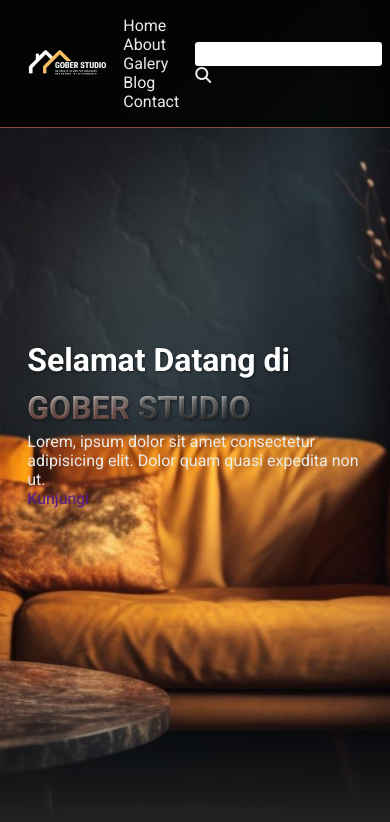
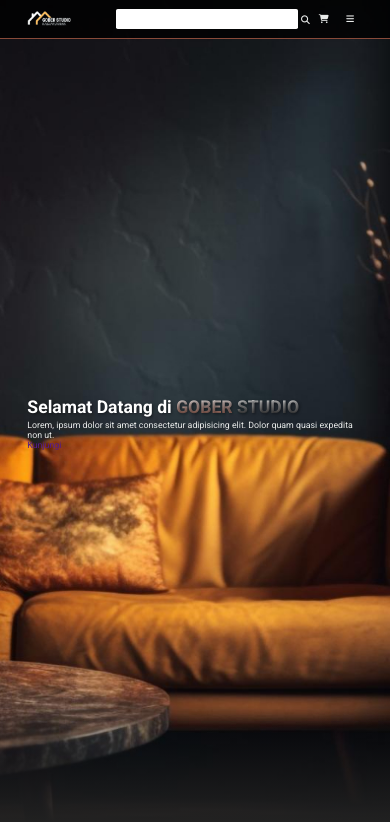
Before and after one commit to WayanBerdyanto/interior, a plain HTML site: page index.html in a window 390 px wide. Shown: the top 822 px of the page. Drawn offline with Linux system fonts and the light colour scheme.

Commit message:
Add Toggle #hamburger-menu

```diff
--- a/css/style.css
+++ b/css/style.css
@@ -130,3 +130,62 @@ body {
 
 }
 /* End Hero Section */
+
+
+/* MEDIA QUERIES */
+/* LAPTOP */
+@media(max-width: 1366px){
+    html{
+        font-size: 75%;
+    }
+}
+
+/* TABLET */
+@media (max-width: 768px) {
+    html {
+      font-size: 62.5%;
+    }
+
+    #hamburger-menu{
+        display: inline-block;
+    }
+
+    .navbar .navbar-list{
+        position: absolute;
+        top: 100%;
+        right: -100%;
+        background-color: var(--secondary);
+        width: 25rem;
+        height: 100vh;
+        transition: 0.3s;
+    }
+
+    .navbar .navbar-list.active{
+        right: 0;
+    }
+
+    .navbar .navbar-list a{
+        color: var(--primary);
+        display: block;
+        margin: 2rem;
+        padding: 0.5rem;
+        font-size: 1.5rem;
+    }
+
+    .navbar .navbar-list a::after{
+        transform-origin: 0 0;
+    }
+
+    .navbar .navbar-list a:hover::after{
+        transform: scaleX(0.2);
+    }
+
+
+}
+
+/* MOBILE PHONE */
+@media (max-width: 450px) {
+    html {
+      font-size: 55%;
+    }
+  }
--- a/js/script.js
+++ b/js/script.js
@@ -0,0 +1,12 @@
+const navbarList = document.querySelector(".navbar-list");
+
+document.querySelector("#hamburger-menu").onclick = () => {
+    navbarList.classList.toggle("active")
+}
+
+const hamburger = document.querySelector("#hamburger-menu");
+document.addEventListener("click", function(e){
+    if(!hamburger.contains(e.target) && !navbarList.contains(e.target)){
+        navbarList.classList.remove("active")
+    }
+});
```
